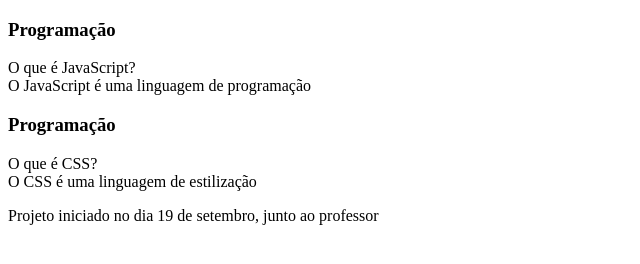
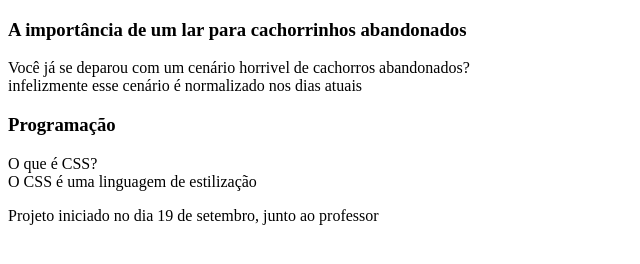
Before and after one commit to JU-25/flashcard, a plain HTML site: page index.html in a window 1280 px wide. Shown: the whole page, without its empty margins (0-640 px from the left). Drawn offline with Linux system fonts and the light colour scheme.

Commit message:
cachorrinhos

```diff
--- a/index.html
+++ b/index.html
@@ -10,12 +10,12 @@
         <section id="container">
             <article class="cartao">
                 <div class="cartao__conteudo">
-                    <h3>Programação</h3>
+                    <h3>A importância de um lar para cachorrinhos abandonados</h3>
                     <div class="cartao__conteudo__pergunta">
-                   O que é JavaScript?
+                     Você já se deparou com um cenário horrivel de cachorros abandonados?
                     </div>
                     <div class="cartao__conteudo__resposta">
-                        O JavaScript é uma linguagem de programação
+                        infelizmente esse cenário é normalizado nos dias atuais
                     </div>
                 </div>
             </article>
```
